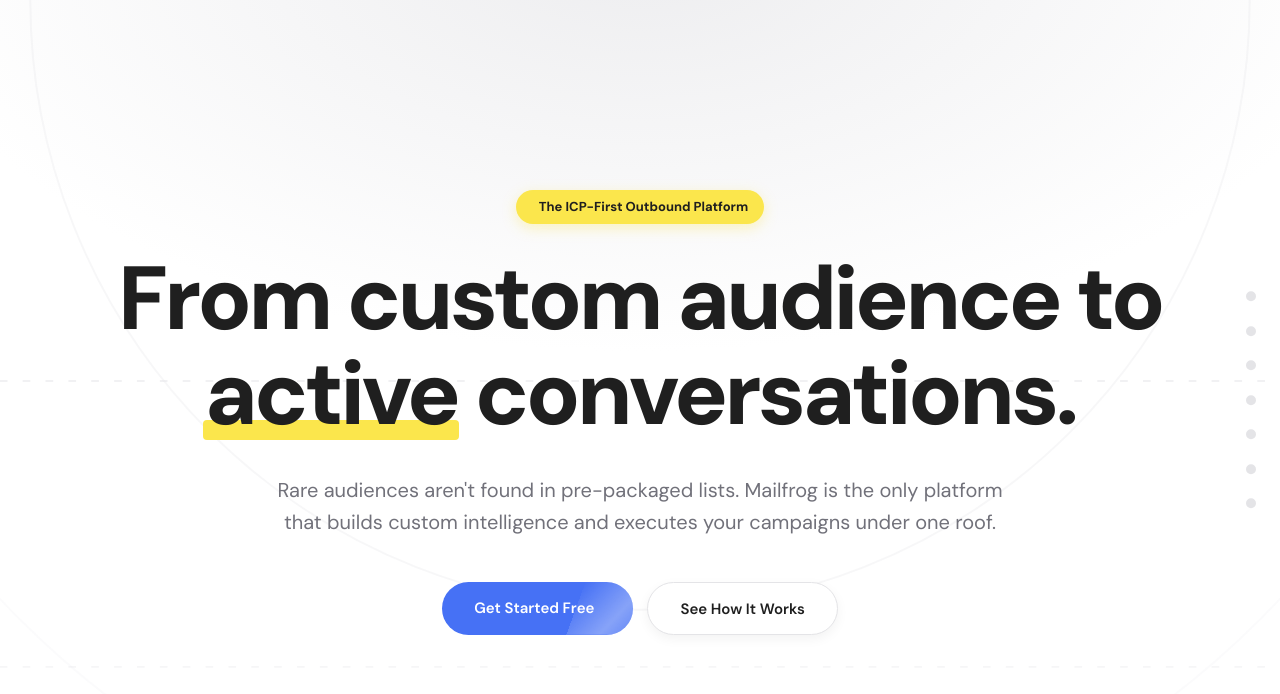
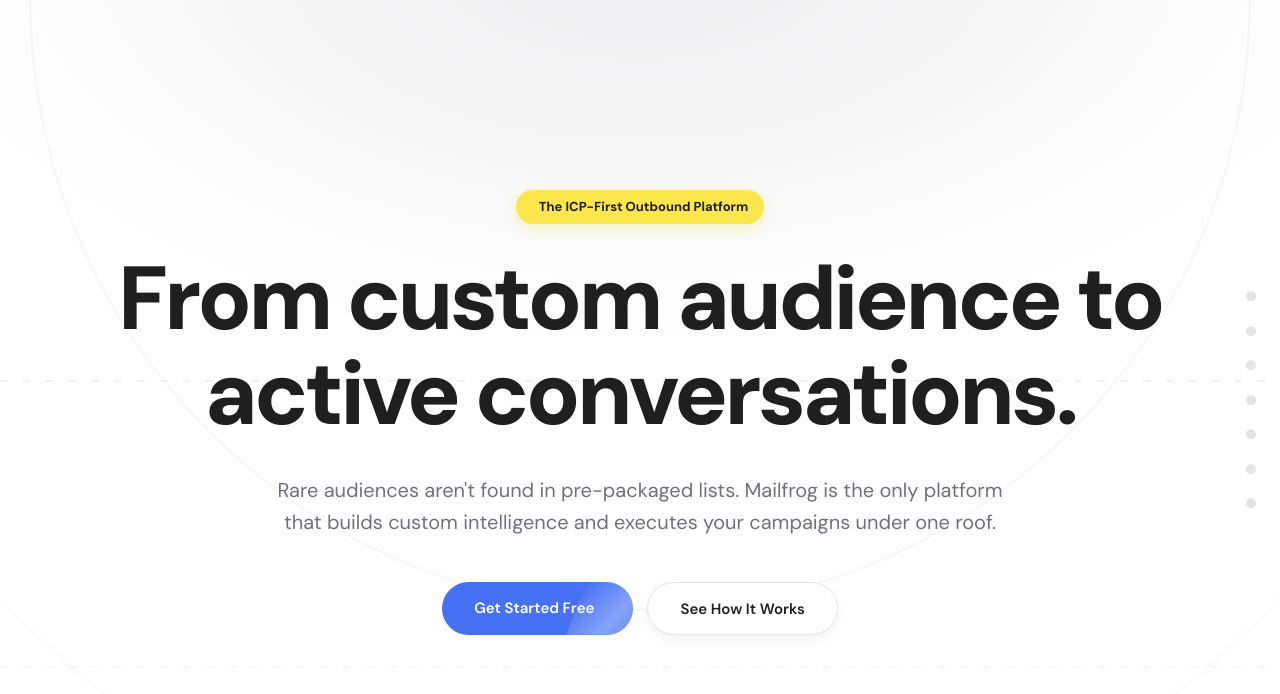
Before and after one commit to JospehMorgan1505/mailfrog-home, a plain HTML site: page index.html in a window 1280 px wide. Shown: the top 694 px of the page. Drawn offline with nearby package versions, Linux system fonts and the light colour scheme; a script that the page names is missing; some icons are missing.

Commit message:
Update index.html

```diff
--- a/index.html
+++ b/index.html
@@ -1155,7 +1155,7 @@
         The ICP-First Outbound Platform
       </div>
       <h1 id="hero-h1">
-        From custom audience to  <span class="hl"> active </span> conversations.
+        From custom audience to active conversations.
       </h1>
       <p class="hero-sub" id="hero-sub">
         Rare audiences aren't found in pre-packaged lists. Mailfrog is the only platform
```
